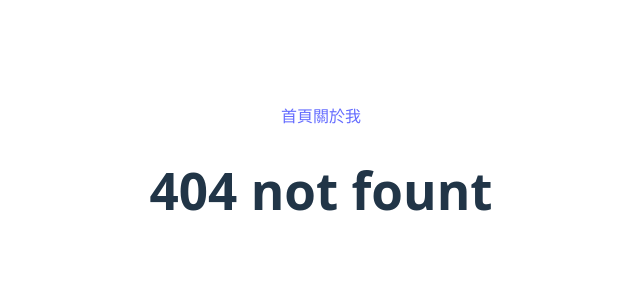
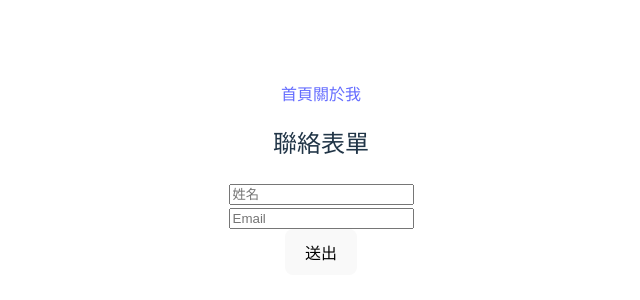
Before and after one commit to roucho1/my-react-app, a React (Vite) app: page /contact in a window 1280 px wide. Before the commit this address had no page. Shown: the part 222-522 px from the top of the page, without its empty margins (319-959 px from the left). Built offline with nearby package versions, Linux system fonts and the light colour scheme.

Commit message:
Day 13: 表單驗證，錯誤訊息顯示，送出後狀態處理

```diff
--- a/src/App.jsx
+++ b/src/App.jsx
@@ -10,6 +10,7 @@ import NameInput from "./Component/NameInput";
 import PostList from "./Component/PostList";
 import TodoList from "./Component/TodoList";
 import PostDetail from "./pages/PostDetail";
+import ContactForm from "./pages/ContactForm";
 
 function App() {
   return (
@@ -29,6 +30,7 @@ function App() {
         <Route path="/" element={<Home />} />
         <Route path="/about" element={<About />} />
         <Route path="/posts/:id" element={<PostDetail />} />
+        <Route path="/contact" element={<ContactForm />} />
         <Route path="*" element={<h1>404 not fount</h1>} />
       </Routes>
     </div>
--- /dev/null
+++ b/src/pages/ContactForm.jsx
@@ -0,0 +1,62 @@
+import { useState } from "react";
+
+function ContactForm() {
+  const [form, setForm] = useState({ name: "", email: "" });
+  const [errors, setErrors] = useState({});
+  const [submitted, setSubmitted] = useState(false);
+
+  function handleChange(e) {
+    setForm({ ...form, [e.target.name]: e.target.value });
+  }
+
+  function validate() {
+    const newErrors = {};
+    if (form.name.trim() === "") newErrors.name = "姓名不能為空";
+    if (form.email.trim() === "") {
+      newErrors.email = "Email 不能為空";
+    } else if (!form.email.includes("@")) {
+      newErrors.email = "Email 格式不正確";
+    }
+    return newErrors;
+  }
+
+  function handleSubmit() {
+    const newErrors = validate();
+    if (Object.keys(newErrors).length > 0) {
+      setErrors(newErrors);
+      return;
+    }
+    setErrors({});
+    setSubmitted(true);
+    console.log("送出：", form);
+  }
+
+  if (submitted) return <p>送出成功！</p>;
+
+  return (
+    <div>
+      <h2>聯絡表單</h2>
+      <div>
+        <input
+          name="name"
+          value={form.name}
+          onChange={handleChange}
+          placeholder="姓名"
+        />
+        {errors.name && <p>{errors.name}</p>}
+      </div>
+      <div>
+        <input
+          name="email"
+          value={form.email}
+          onChange={handleChange}
+          placeholder="Email"
+        />
+        {errors.email && <p>{errors.email}</p>}
+      </div>
+      <button onClick={handleSubmit}>送出</button>
+    </div>
+  );
+}
+
+export default ContactForm;
```
